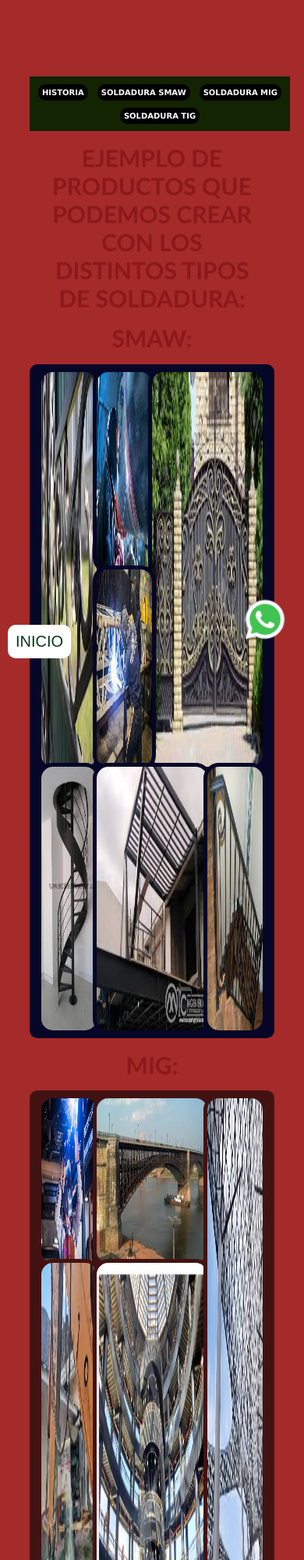
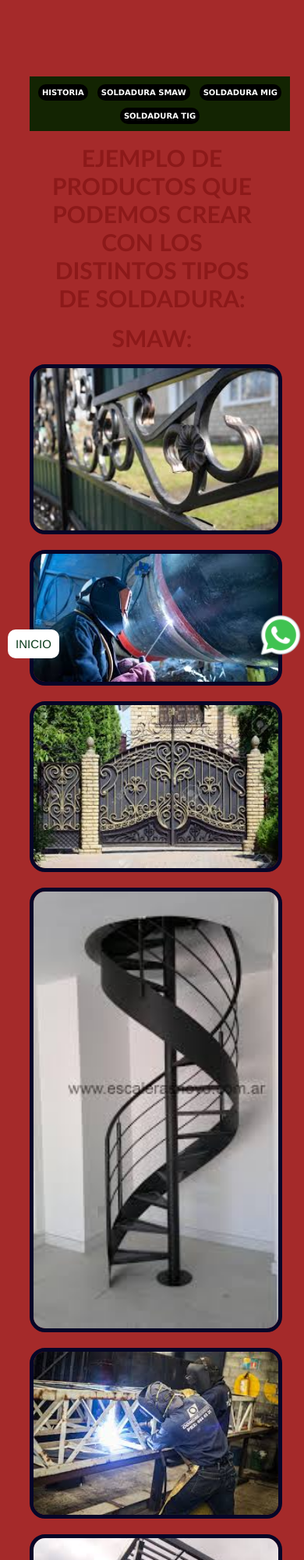
Before and after one commit to DEIVYRAMIREZ04/preentrerga2, a plain HTML site: page paginas/productos.html in a window 390 px wide. Shown: the top 2000 px of the page at 78% size. Drawn offline with Linux system fonts and the light colour scheme.

Commit message:
preactulizado

```diff
--- a/paginas/productos.html
+++ b/paginas/productos.html
@@ -26,7 +26,7 @@
             <h2 class="tit">
                 SMAW:
             </h2>
-            <div class="grid-img ">
+            <div class="grid-img  res-flex">
                 <img src="../imagenes/p smaw.jpg"  class="puerta">
                 <img src="../imagenes/p smaw1.jpg" class="tubo">
                 <img src="../imagenes/p smaw2.jpg" class="porton">
@@ -40,7 +40,7 @@
             <h2 class="tit">
                 MIG:
             </h2>
-            <div class="grid-container" >
+            <div class="grid-container res-flex" >
                 <img src="../imagenes/mig_1.jpg" class="carros" >
                 <img src="../imagenes/p mig2.jpg" class="catapila">
                 <img src="../imagenes/mig_2.jpg" class="puente">
@@ -53,7 +53,7 @@
             <h2 class="tit">
                 TIG:
             </h2>
-            <div class="grid-container2">
+            <div class="grid-container2 res-flex">
                 <img src="../imagenes/p tig1.jpg" class="cocina" >
                 <img src="../imagenes/p tig2.jpg" class="tanque">
                 <img src="../imagenes/p tig3.jpg" class="tuberia">
--- a/style.css
+++ b/style.css
@@ -172,11 +172,6 @@ p {
 
 /*este es  grid de mig */
 .grid-container{
-    align-items: center;
-    padding-right: 10px;
-    background-color:rgb(66, 18, 18);
-    border: 10px solid rgb(66, 18, 18);
-    border-radius: 10px;
     display: grid;
     grid-template-columns: repeat(4,1fr);
     grid-template-rows: 25vh 50vh 25vh;
@@ -223,11 +218,6 @@ p {
 }
 /*grid de imagenes smaw*/
 .grid-img{
-    align-items: center;
-    padding-right: 10px;
-    background-color: rgb(6, 6, 39);
-    border: 10px solid rgb(6, 6, 39);
-    border-radius: 10px;
     display: grid;
     grid-template-columns: repeat(4, 1fr);
     grid-template-rows: 30vh 30vh 40vh;
@@ -285,11 +275,6 @@ p {
 }
 /*este es el grid de tig*/
 .grid-container2{
-    align-items: center;
-    padding-right: 10px;
-    background-color: rgb(6, 6, 39);
-    border: 10px solid rgb(6, 6, 39);
-    border-radius: 10px;
     display: grid;
     grid-template-columns: repeat(4, 1fr);
     grid-template-rows: 40vh 30vh 30vh;
@@ -314,6 +299,11 @@ p {
     width: 100%;
     height: 100%;
 }
+.grid-container2 img{
+    width: 100%;
+    border: 5px solid rgb(6, 6, 39);
+    border-radius: 20px;
+}
 
 /* Media query para mobiles */
 @media (min-width: 320px) and (max-width: 768px) {
@@ -336,4 +326,21 @@ p {
         width: 80%;
         height: 200px;
     }
+    .dividir{
+      flex-direction: column;
+    }
+    .wsap{
+        bottom: 0;
+        right: 0;
+    }
+    .borde{
+        font-size: 1.5em;
+    }
+    .res-flex{
+        display: flex;
+        flex-direction: column;
+        row-gap: 2em;
+    }
+
+
 }
```
